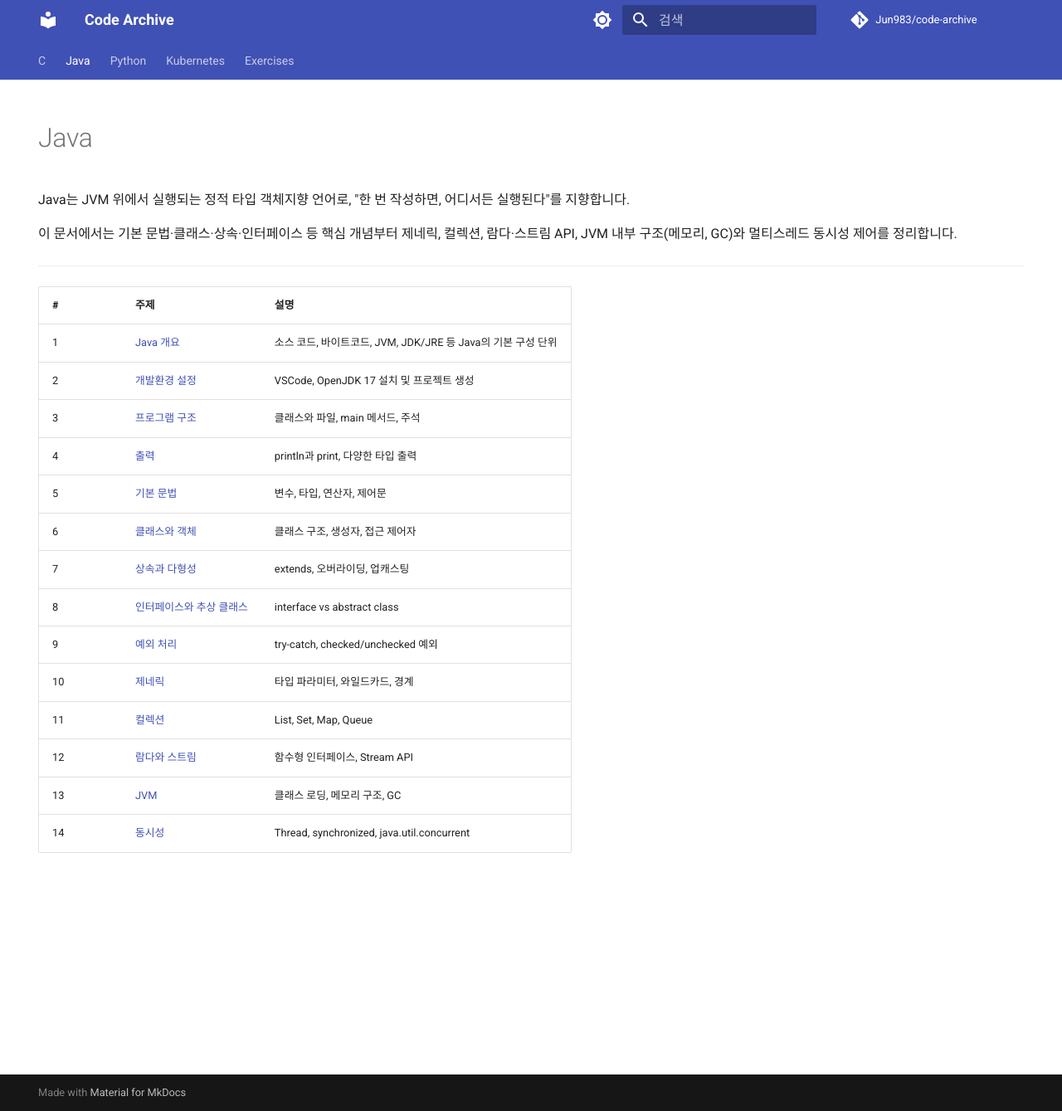
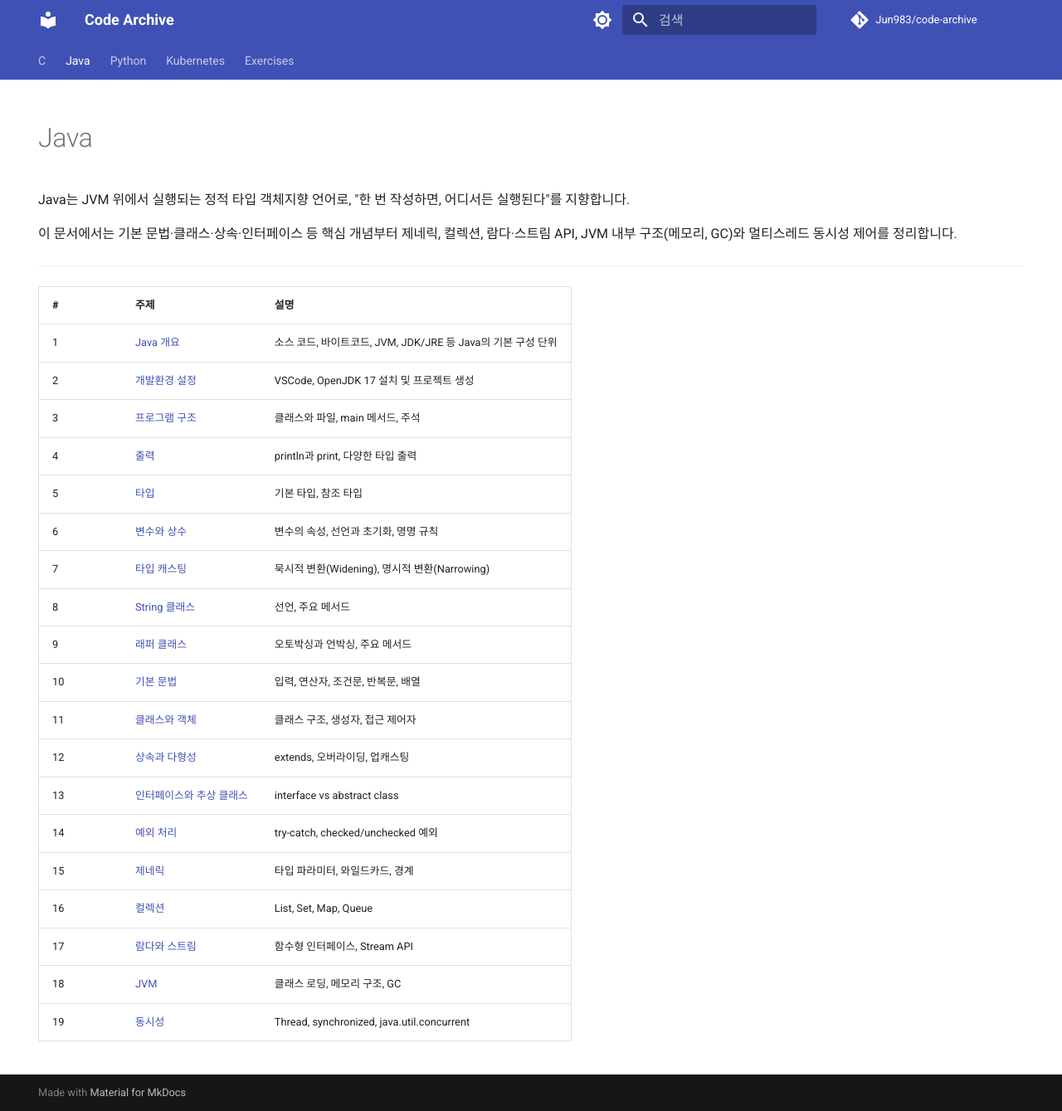
Before and after one commit to Jun983/code-archive, an MkDocs documentation site: the page built from docs/java/index.md, in a window 1280 px wide and 1339 px high. Shown: the whole window at 83% size. Built offline with MkDocs 1.6.1 and Material for MkDocs 9.7.7, drawn with Linux system fonts in a browser that asks for light colours; comment, search, counter and statistics services are not loaded.

Commit message:
docs(java): 타입 캐스팅 문서 추가 및 목차 반영
Co-Authored-By: Claude Sonnet 5 <noreply@anthropic.com>

```diff
--- a/docs/java/index.md
+++ b/docs/java/index.md
@@ -18,13 +18,18 @@ Java는 JVM 위에서 실행되는 정적 타입 객체지향 언어로, "한
 | 2 | [개발환경 설정](setup.md) | VSCode, OpenJDK 17 설치 및 프로젝트 생성 |
 | 3 | [프로그램 구조](program-structure.md) | 클래스와 파일, main 메서드, 주석 |
 | 4 | [출력](output.md) | println과 print, 다양한 타입 출력 |
-| 5 | [기본 문법](syntax.md) | 변수, 타입, 연산자, 제어문 |
-| 6 | [클래스와 객체](class-object.md) | 클래스 구조, 생성자, 접근 제어자 |
-| 7 | [상속과 다형성](inheritance.md) | extends, 오버라이딩, 업캐스팅 |
-| 8 | [인터페이스와 추상 클래스](interface.md) | interface vs abstract class |
-| 9 | [예외 처리](exception.md) | try-catch, checked/unchecked 예외 |
-| 10 | [제네릭](generics.md) | 타입 파라미터, 와일드카드, 경계 |
-| 11 | [컬렉션](collections.md) | List, Set, Map, Queue |
-| 12 | [람다와 스트림](lambda-stream.md) | 함수형 인터페이스, Stream API |
-| 13 | [JVM](jvm.md) | 클래스 로딩, 메모리 구조, GC |
-| 14 | [동시성](concurrency.md) | Thread, synchronized, java.util.concurrent |
+| 5 | [타입](type.md) | 기본 타입, 참조 타입 |
+| 6 | [변수와 상수](variable.md) | 변수의 속성, 선언과 초기화, 명명 규칙 |
+| 7 | [타입 캐스팅](casting.md) | 묵시적 변환(Widening), 명시적 변환(Narrowing) |
+| 8 | [String 클래스](string.md) | 선언, 주요 메서드 |
+| 9 | [래퍼 클래스](wrapper.md) | 오토박싱과 언박싱, 주요 메서드 |
+| 10 | [기본 문법](syntax.md) | 입력, 연산자, 조건문, 반복문, 배열 |
+| 11 | [클래스와 객체](class-object.md) | 클래스 구조, 생성자, 접근 제어자 |
+| 12 | [상속과 다형성](inheritance.md) | extends, 오버라이딩, 업캐스팅 |
+| 13 | [인터페이스와 추상 클래스](interface.md) | interface vs abstract class |
+| 14 | [예외 처리](exception.md) | try-catch, checked/unchecked 예외 |
+| 15 | [제네릭](generics.md) | 타입 파라미터, 와일드카드, 경계 |
+| 16 | [컬렉션](collections.md) | List, Set, Map, Queue |
+| 17 | [람다와 스트림](lambda-stream.md) | 함수형 인터페이스, Stream API |
+| 18 | [JVM](jvm.md) | 클래스 로딩, 메모리 구조, GC |
+| 19 | [동시성](concurrency.md) | Thread, synchronized, java.util.concurrent |
```
Also changed, not shown: docs/java/casting.md (added, +67 -0 lines).
